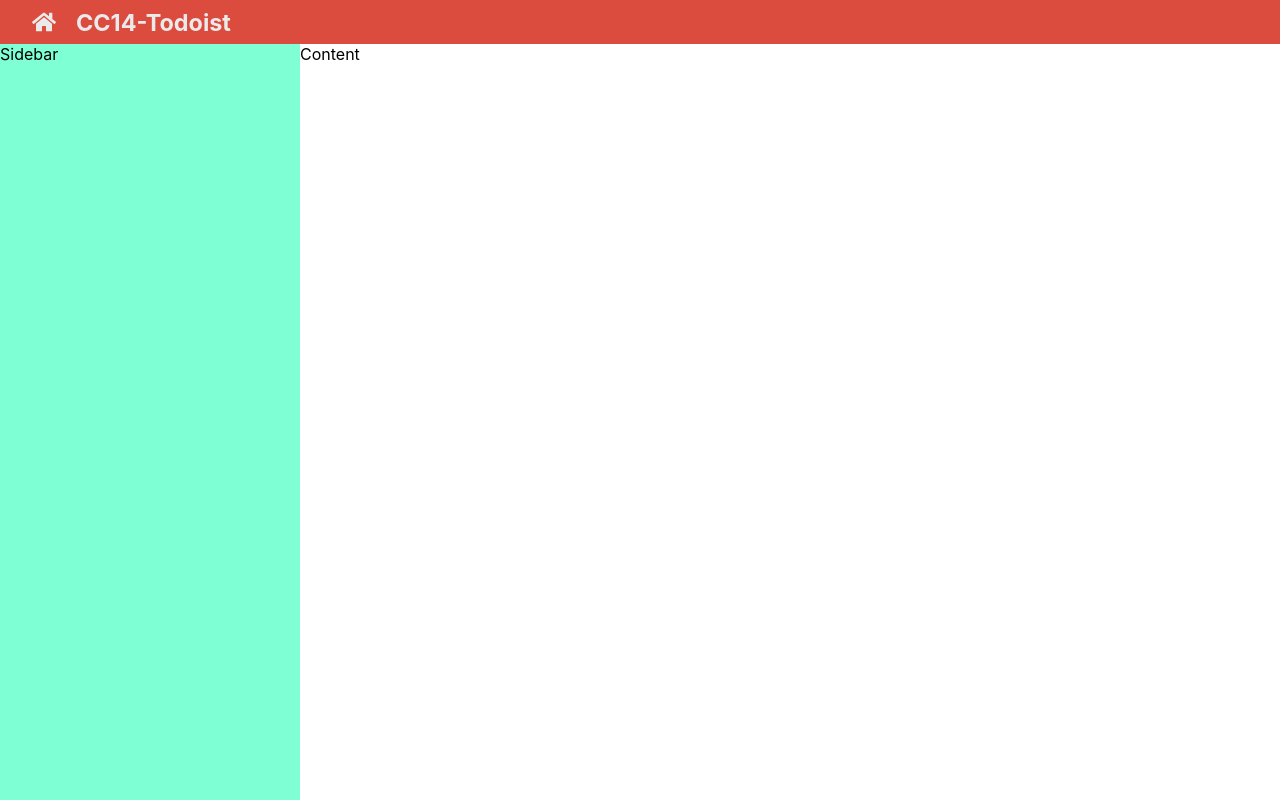
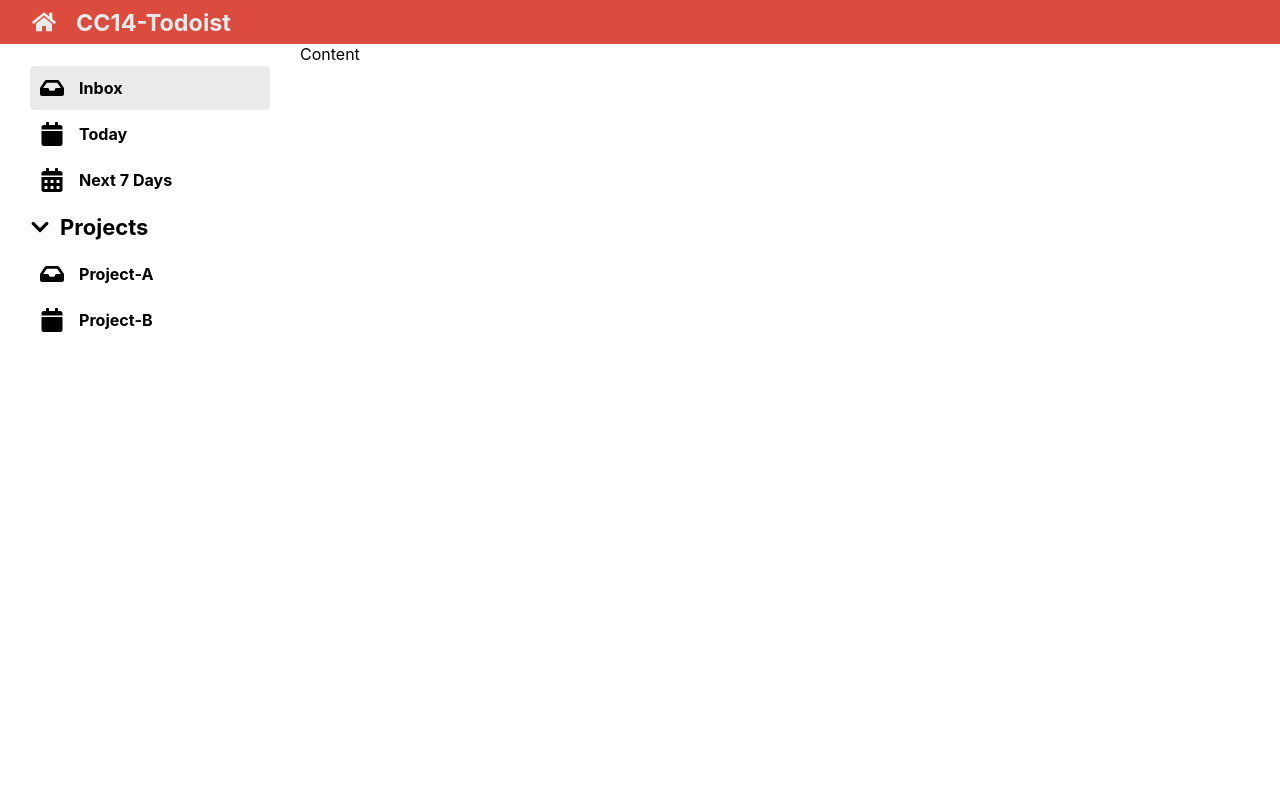
Before and after one commit to zinzindev/CC14-React-Todolist, a React (Create React App) app: page / in a window 1280 px wide. Built offline with nearby package versions, Linux system fonts and the light colour scheme.

Commit message:
finish sidebar

```diff
--- a/src/App.js
+++ b/src/App.js
@@ -1,5 +1,5 @@
 import './App.scss';
-import { FaHome } from 'react-icons/fa';
+import { FaHome, FaInbox, FaCalendar, FaCalendarAlt, FaChevronDown } from 'react-icons/fa';
 
 function App() {
 	return (
@@ -13,7 +13,52 @@
 			</header>
 
 			{/* Sidebar */}
-			<aside className='sidebar'>Sidebar</aside>
+			<aside className='sidebar'>
+				<section className='sidebar__generic'>
+					<ul className='generic__lists'>
+						<li className='active'>
+							<span>
+								<FaInbox />
+							</span>
+							<h6>Inbox</h6>
+						</li>
+						<li>
+							<span>
+								<FaCalendar />
+							</span>
+							<h6>Today</h6>
+						</li>
+						<li>
+							<span>
+								<FaCalendarAlt />
+							</span>
+							<h6>Next 7 Days</h6>
+						</li>
+					</ul>
+				</section>
+				<section className='sidebar__middle'>
+					<span>
+						<FaChevronDown />
+					</span>
+					<h6>Projects</h6>
+				</section>
+				<section className='sidebar__projects'>
+					<ul className='project__lists'>
+						<li>
+							<span>
+								<FaInbox />
+							</span>
+							<h6>Project-A</h6>
+						</li>
+						<li>
+							<span>
+								<FaCalendar />
+							</span>
+							<h6>Project-B</h6>
+						</li>
+					</ul>
+				</section>
+			</aside>
 
 			{/* Content */}
 			<main className='content'>Content</main>
--- a/src/App.scss
+++ b/src/App.scss
@@ -2,6 +2,10 @@
 $gray: rgb(234, 234, 234);
 $sidebar-width: 300px;
 $header-high: 44px;
+
+li {
+	list-style: none;
+}
 
 .container {
 	display: grid;
@@ -30,9 +34,57 @@
 }
 
 .sidebar {
-	background-color: aquamarine;
+	// background-color: aquamarine;
 	grid-row: 2/3;
 	grid-column: 1/2;
+	position: sticky;
+
+	// inside display
+	display: flex;
+	flex-direction: column;
+	gap: 10px;
+	padding: 20px 30px;
+
+	&__middle {
+		display: flex;
+		align-items: center;
+		gap: 10px;
+		font-size: 20px;
+
+		& > span {
+			display: flex;
+		}
+
+		& > h6 {
+			font-size: 22px;
+		}
+	}
+}
+
+.generic__lists,
+.project__lists {
+	& > li {
+		display: flex;
+		align-items: center;
+		gap: 15px;
+		font-size: 24px;
+		cursor: pointer;
+		padding: 10px;
+		margin: 2px 0;
+		border-radius: 4px;
+
+		&:hover {
+			background-color: $gray;
+		}
+
+		& > span {
+			display: flex;
+		}
+	}
+}
+
+.active {
+	background-color: $gray;
 }
 
 .content {
--- a/src/index.css
+++ b/src/index.css
@@ -1,13 +1,17 @@
 body {
-  margin: 0;
-  font-family: -apple-system, BlinkMacSystemFont, 'Segoe UI', 'Roboto', 'Oxygen',
-    'Ubuntu', 'Cantarell', 'Fira Sans', 'Droid Sans', 'Helvetica Neue',
-    sans-serif;
-  -webkit-font-smoothing: antialiased;
-  -moz-osx-font-smoothing: grayscale;
+	margin: 0;
+	font-family: -apple-system, BlinkMacSystemFont, 'Segoe UI', 'Roboto', 'Oxygen', 'Ubuntu',
+		'Cantarell', 'Fira Sans', 'Droid Sans', 'Helvetica Neue', sans-serif;
+	-webkit-font-smoothing: antialiased;
+	-moz-osx-font-smoothing: grayscale;
 }
 
 code {
-  font-family: source-code-pro, Menlo, Monaco, Consolas, 'Courier New',
-    monospace;
+	font-family: source-code-pro, Menlo, Monaco, Consolas, 'Courier New', monospace;
 }
+
+* {
+	padding: 0;
+	margin: 0;
+	box-sizing: border-box;
+}
```
